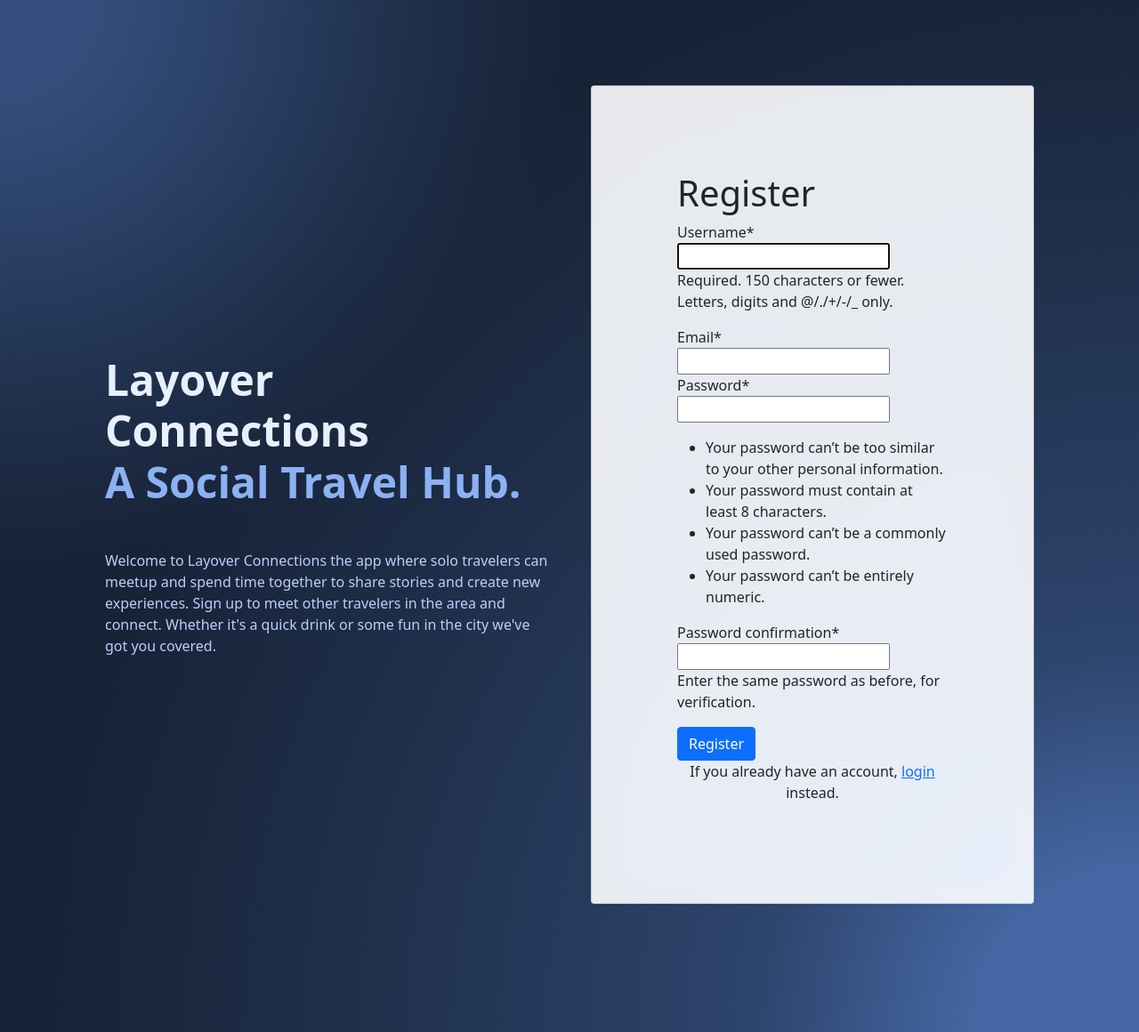
After one commit to alejamora04/Layover-Connections, a Django app: page /layoverconnections/register in a window 1280 px wide. The commit adds this page. Shown: the whole page at 89% size. Run offline with Django 4.2, Linux system fonts and the light colour scheme; some libraries are stand-ins or nearby versions.

Commit message:
Linked Sign In and Sin up to extended Template

```diff
--- a/layoverconnections/templates/layoverconnections/register.html
+++ b/layoverconnections/templates/layoverconnections/register.html
@@ -4,8 +4,7 @@
 
 {% load crispy_forms_tags %}
 
-<!--Registeration form-->
-<!-- TODO create layover connections header.html-->
+<!--Registration form-->
 <div class="container py-5">
 	<h1>Register</h1>
 	<form method="POST">
--- /dev/null
+++ b/layoverconnections/templates/layoverconnections/signup.html
@@ -0,0 +1,49 @@
+{% load static%}
+<!DOCTYPE html>
+<html lang="en">
+    <head>
+        <meta name="viewport" content="initial-scale=1, width=device-width">
+        <!-- Load Google Sign-in-->
+        <meta name="google-signin-scope" content="profile email">
+        <meta name="google-signin-client_id" content="YOUR_CLIENT_ID.apps.googleusercontent.com">
+        <script src="https://apis.google.com/js/platform.js" async defer></script>
+        <!-- Load Bootstrap -->
+        <link href="https://cdn.jsdelivr.net/npm/bootstrap@5.0.2/dist/css/bootstrap.min.css" rel="stylesheet" integrity="sha384-EVSTQN3/azprG1Anm3QDgpJLIm9Nao0Yz1ztcQTwFspd3yD65VohhpuuCOmLASjC" crossorigin="anonymous">
+        <script
+            src="https://cdn.jsdelivr.net/npm/bootstrap@5.0.2/dist/js/bootstrap.bundle.min.js" integrity="sha384-MrcW6ZMFYlzcLA8Nl+NtUVF0sA7MsXsP1UyJoMp4YLEuNSfAP+JcXn/tWtIaxVXM" crossorigin="anonymous">
+        </script>
+        <link rel="stylesheet" href="{% static 'layoverconnections/styles.css' %}">
+        <title>Sign On</title>
+    </head>
+    <body>
+    <!-- Section: Design Block -->
+    <section class="background-radial-gradient overflow-hidden">
+
+    <div class="container px-4 py-5 px-md-5 text-center text-lg-start my-5">
+      <div class="row gx-lg-5 align-items-center mb-5">
+            <div class="col-lg-6 mb-5 mb-lg-0" style="z-index: 10">
+            <h1 class="my-5 display-5 fw-bold ls-tight" style="color: hsl(218, 81%, 95%)">
+                Layover Connections <br />
+                <span style="color: hsl(218, 81%, 75%)">A Social Travel Hub.</span>
+            </h1>
+            <p class="mb-4 opacity-70" style="color: hsl(218, 81%, 85%)">
+                Welcome to Layover Connections the app where solo travelers can meetup and
+                spend time together to share stories and create new experiences. Sign up
+                to meet other travelers in the area and connect. Whether it's a quick
+                drink or some fun in the city we've got you covered.
+            </p>
+            </div>
+            <!-- Login Template formatting -->
+            <div class="col-lg-6 mb-5 mb-lg-0 position-relative">
+                <div class="card bg-glass">
+                    <div class="card-body px-4 py-5 px-md-5">
+                        {% block content %}
+                        {% endblock %}
+                    </div>
+                </div>
+            </div>
+        </div>
+    </div>
+
+    </body>
+</html>
```
Also changed, not shown: layoverconnections/templates/layoverconnections/login.html (+4 -57 lines).
